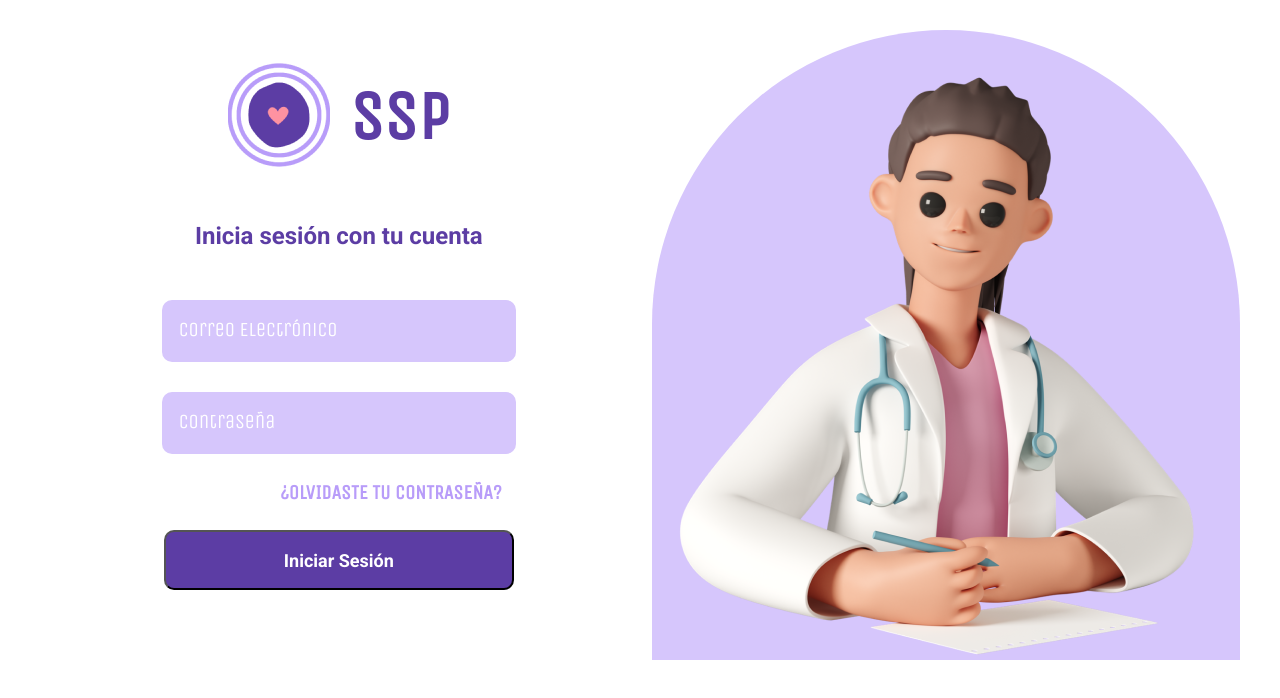
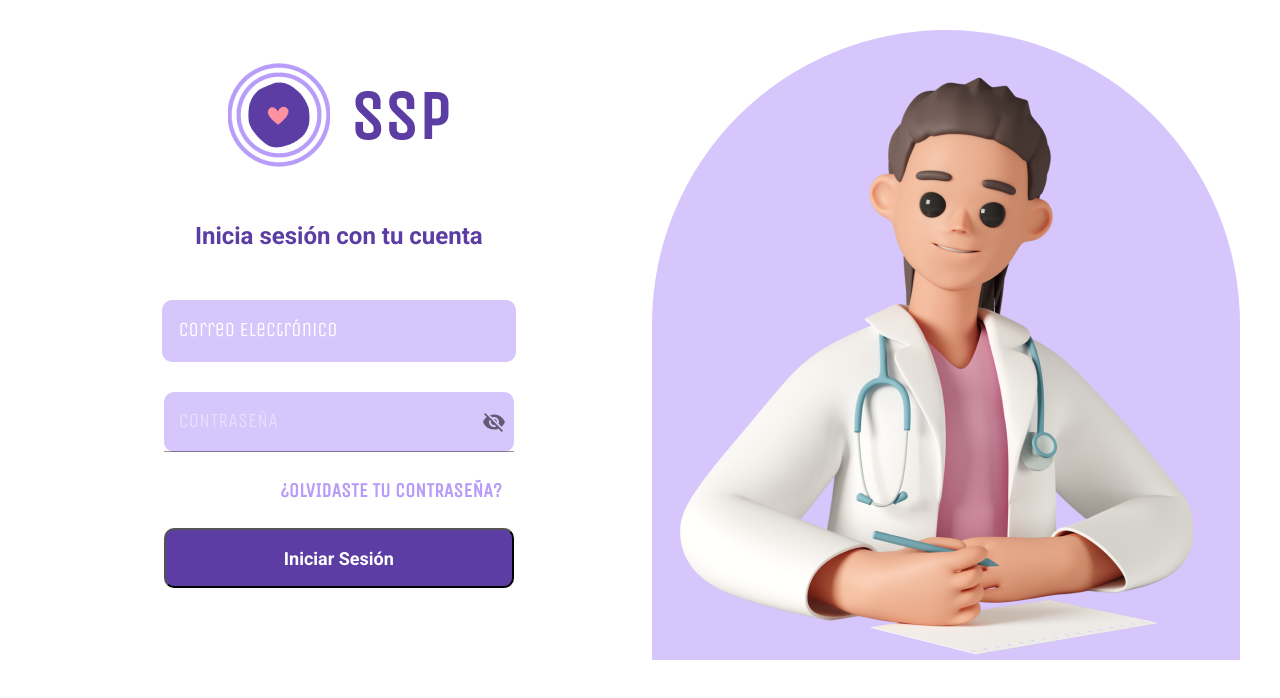
Before and after one commit to LarissaHilario/project-spp, a React (Vite) app: page / in a window 1280 px wide. Shown: the top 698 px of the page. Built offline with nearby package versions, Linux system fonts and the light colour scheme.

Commit message:
modified login

```diff
--- a/package.json
+++ b/package.json
@@ -9,6 +9,10 @@
     "preview": "vite preview"
   },
   "dependencies": {
+    "@emotion/react": "^11.10.6",
+    "@emotion/styled": "^11.10.6",
+    "@mui/icons-material": "^5.11.11",
+    "@mui/material": "^5.11.14",
     "mui": "^0.0.1",
     "react": "^18.2.0",
     "react-dom": "^18.2.0"
--- a/src/Pages/Login/Components/Form.css
+++ b/src/Pages/Login/Components/Form.css
@@ -45,6 +45,12 @@
     padding-top: 30px;
 }
 
+.inputs2{
+    display: flex;
+    justify-content: center;
+    padding-top: 30px;
+}
+
 .inputs input{
     width: 350px;
     height: 60px;
@@ -59,6 +65,17 @@
     font-size: 20px;
     margin-top: 20px;
     padding-left: 15px;
+    outline: none;
+}
+
+.inputs2 input::placeholder{
+    color: white;
+    font-family: Unica one;
+    font-size: 20px;
+    margin-top: 20px;
+    padding-left: 15px;
+    border-bottom: none;
+    outline: none;
 }
 
 .olvi{
--- a/src/Pages/Login/Components/Form.jsx
+++ b/src/Pages/Login/Components/Form.jsx
@@ -1,9 +1,21 @@
 import '../../Login/Components/Form.css'
 
-/* import FilledInput from '@mui/material/FilledInput';
-import IconButton from '@mui/material/IconButton'; */
+import * as React from 'react';
+import Input from '@mui/material/Input';
+import InputAdornment from '@mui/material/InputAdornment';
+import IconButton from '@mui/material/IconButton';
+import VisibilityOff from '@mui/icons-material/VisibilityOff';
+import Visibility from '@mui/icons-material/Visibility';
 
 export const Form = () => {
+
+    const [showPassword, setShowPassword] = React.useState(false);
+
+    const handleClickShowPassword = () => setShowPassword((show) => !show);
+
+    const handleMouseDownPassword = (event) => {
+        event.preventDefault();
+    };
 
     return (
         <>
@@ -23,8 +35,31 @@ export const Form = () => {
                     <div className="inputs">
                         <input type="text" placeholder='Correo Electrónico' />
                     </div>
-                    <div className="inputs">
-                        <input type="password" placeholder='contraseña' />
+                    <div className="inputs2">
+                        <Input
+                            placeholder='CONTRASEÑA'
+                            id="standard-adornment-password"
+                            type={showPassword ? 'text' : 'password'}
+                            endAdornment={
+                                <InputAdornment position="end">
+                                    <IconButton
+                                        aria-label="toggle password visibility"
+                                        onClick={handleClickShowPassword}
+                                        onMouseDown={handleMouseDownPassword}
+                                    >
+                                        {showPassword ? <Visibility />:<VisibilityOff />  }
+                                    </IconButton>
+                                </InputAdornment>
+                            }
+                            sx={{
+                                background: '#D6C6FC',
+                                borderRadius: '10px',
+                                width: '350px',
+                                height: '60px',
+                                fontFamily: 'Unica one',
+                            }}
+                        />
+
                     </div>
                     <div className="olvi">
                         <h4>¿OLVIDASTE TU CONTRASEÑA?</h4>
```
Also changed, not shown: 1 other file (tests, documents, lock files or other folders).
